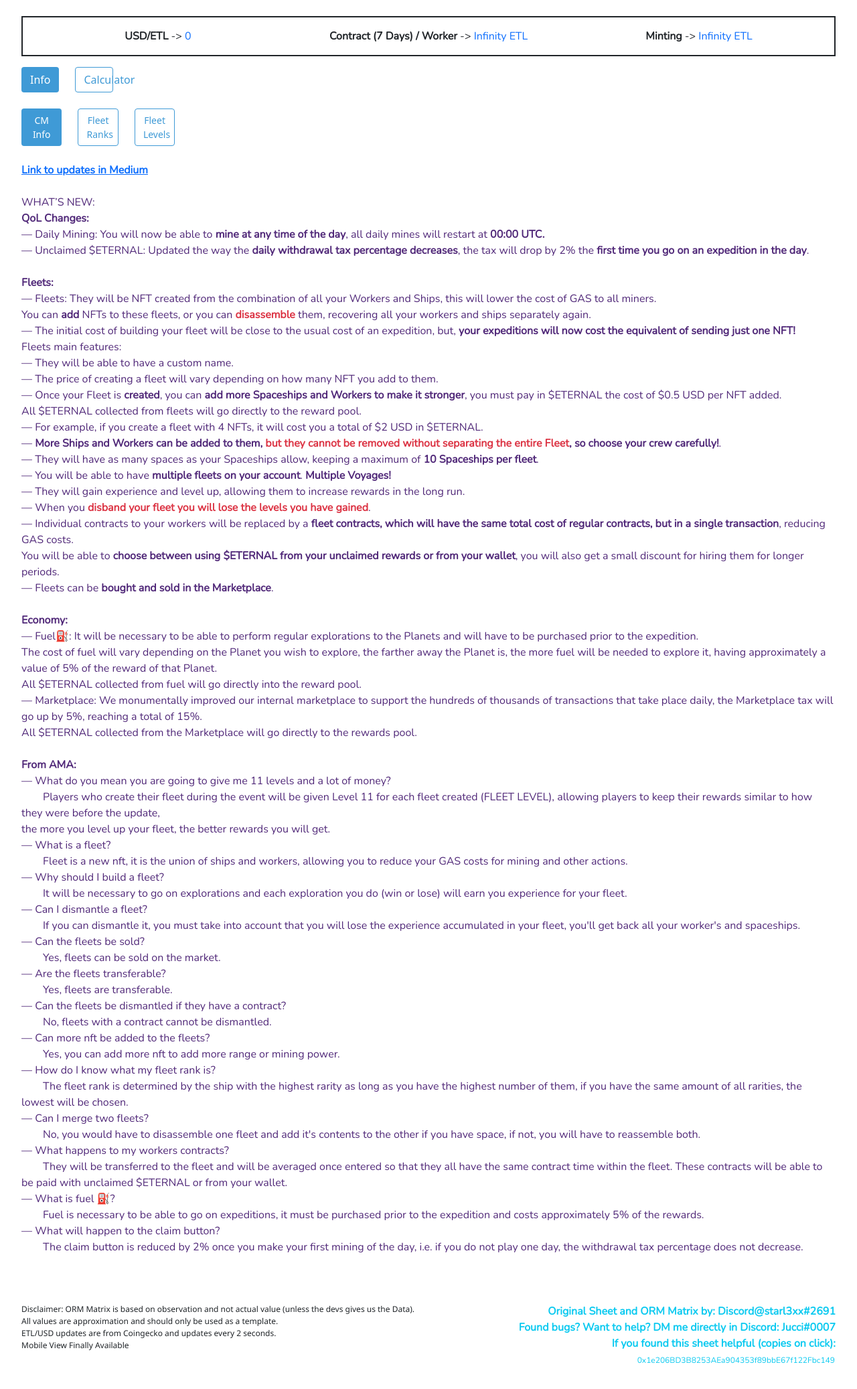
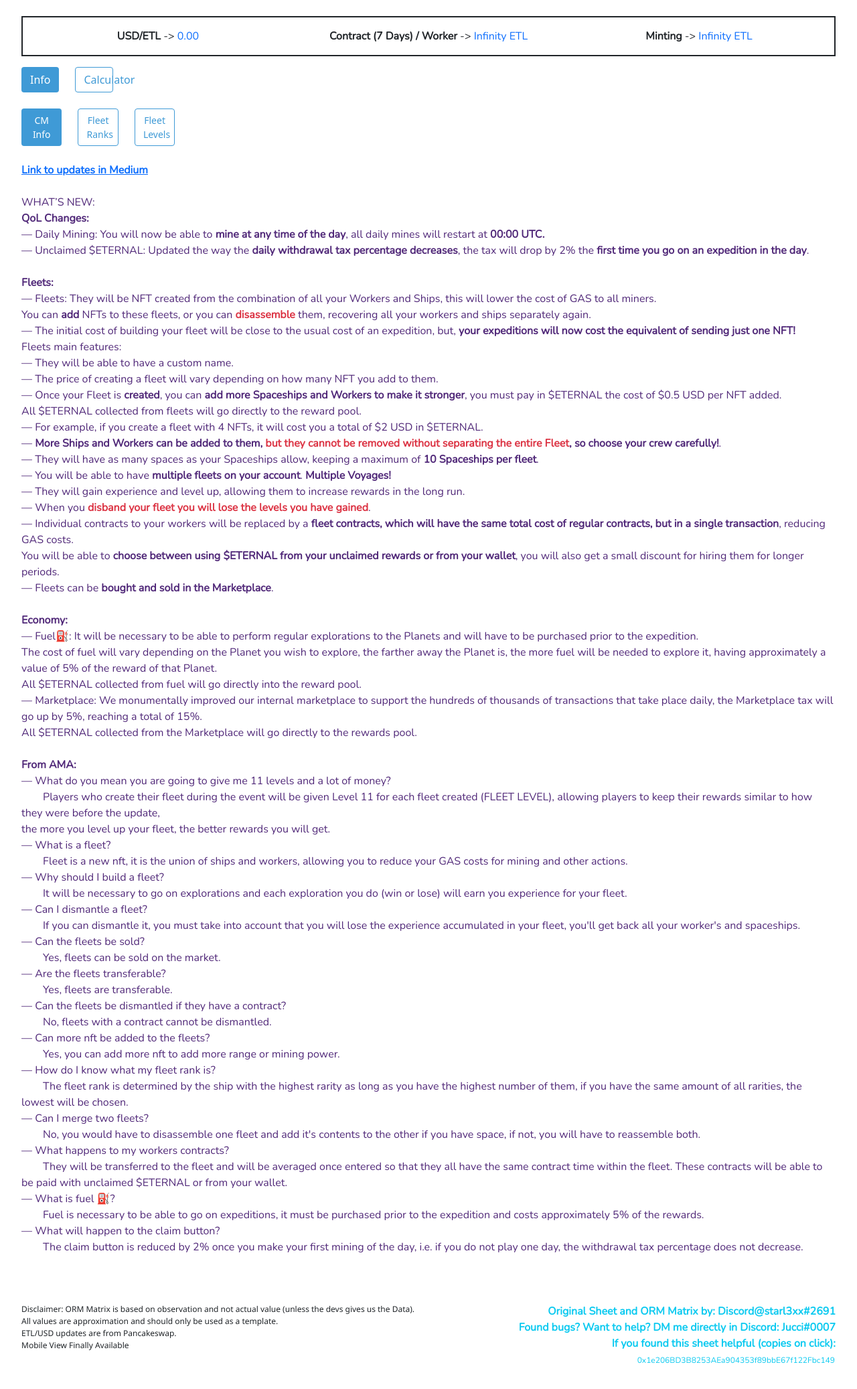
Before and after one commit to Jucci0007/cm-lookup-table, a React (Create React App) app: page / in a window 1280 px wide. Shown: the top 2074 px of the page at 67% size. Built offline with nearby package versions, Linux system fonts and the light colour scheme; no server answers.

Commit message:
API update

```diff
--- a/src/getEternal.js
+++ b/src/getEternal.js
@@ -50,10 +50,10 @@ class GetEternal extends Component{
     }
 
     async loadData(){
-        const url = "https://api.coingecko.com/api/v3/simple/price?ids=cryptomines-eternal&vs_currencies=usd"
+        const url = "https://api.pancakeswap.info/api/v2/tokens/0xD44FD09d74cd13838F137B590497595d6b3FEeA4"
         const response = await fetch(url);
         const data = await response.json();
-        this.setState({eternalPrice: data["cryptomines-eternal"]["usd"]})
+        this.setState({eternalPrice: data["data"]["price"]})
     }
 
     async componentDidMount() {
@@ -511,7 +511,7 @@ class GetEternal extends Component{
 
                         <div class="d-none d-lg-block px-0 mx-0">
                             <div class="row d-flex sm-flex align-items-start border border-2 border-dark">
-                                <p class="col-4 getEternalHeader mt-3"> <b>USD/ETL</b> -{'>'} <span class="text-primary">{this.state.eternalPrice}</span></p>
+                                <p class="col-4 getEternalHeader mt-3"> <b>USD/ETL</b> -{'>'} <span class="text-primary">{parseFloat(this.state.eternalPrice).toFixed(2)}</span></p>
                                 <p class="col-4 getEternalHeader mt-3"> <b>Contract (7 Days) / Worker</b> -{'>'} <span class="text-primary">{parseFloat(7/this.state.eternalPrice).toFixed(3)} ETL</span> </p>
                                 <p class="col-4 getEternalHeader mt-3"> <b>Minting</b> -{'>'} <span class="text-primary">{parseFloat(20/this.state.eternalPrice).toFixed(3)} ETL</span> </p>
                             </div>
@@ -521,7 +521,7 @@ class GetEternal extends Component{
 
                         <div class="d-xs-block d-sm-none px-0 mx-0">
                             <div class="row d-flex sm-flex align-items-start border border-2 border-dark">
-                                <p class="col-4 getEternalHeaderM mt-3"> <b>USD/ETL</b>:<br/>  <span class="text-primary">{this.state.eternalPrice}</span></p>
+                                <p class="col-4 getEternalHeaderM mt-3"> <b>USD/ETL</b>:<br/>  <span class="text-primary">{parseFloat(this.state.eternalPrice).toFixed(2)}</span></p>
                                 <p class="col-4 getEternalHeaderM mt-3"> <b>Contract 7d: </b><br/> <span class="text-primary">{parseFloat(7/this.state.eternalPrice).toFixed(3)} ETL</span> </p>
                                 <p class="col-4 getEternalHeaderM mt-3"> <b>Minting</b>: <br/><span class="text-primary">{parseFloat(20/this.state.eternalPrice).toFixed(3)} ETL</span> </p>
                             </div>
@@ -963,7 +963,7 @@ class GetEternal extends Component{
                                     <br/>
                                     All values are approximation and should only be used as a template.
                                     <br/>
-                                    ETL/USD updates are from Coingecko and updates every 2 seconds.
+                                    ETL/USD updates are from Pancakeswap.
                                     <br/>
                                     Mobile View Finally Available
                                     </p>
@@ -988,7 +988,7 @@ class GetEternal extends Component{
                                     <br/>
                                     All values are approximation and should only be used as a template.
                                     <br/>
-                                    ETL/USD updates are from Coingecko and updates every 2 seconds.
+                                    ETL/USD updates are from Pancakeswap.
                                     <br/>
                                     Mobile View Finally Available
                                     </p>
```
